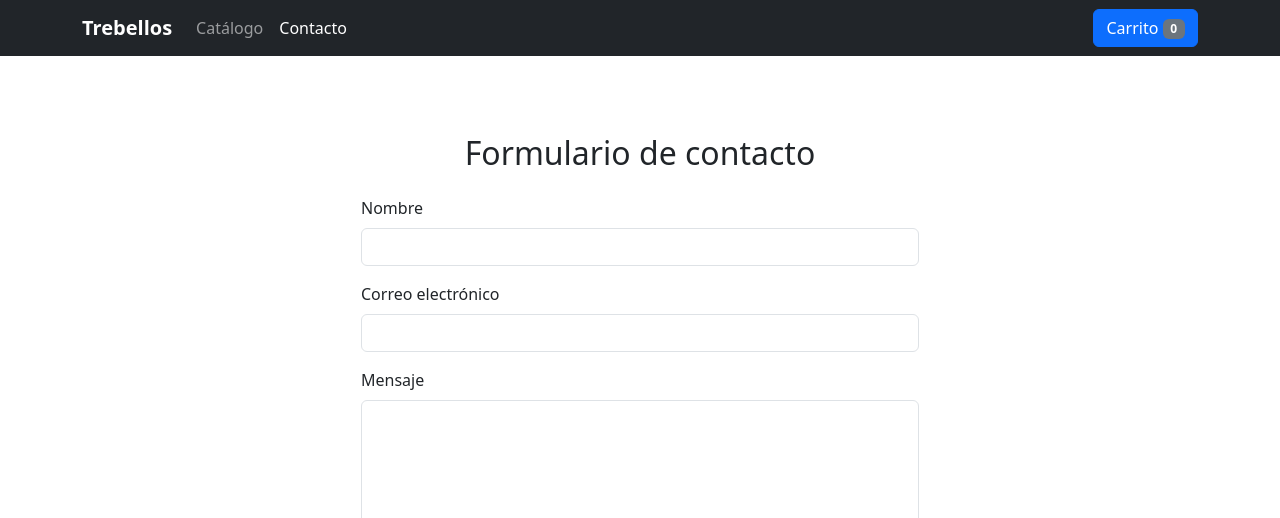
After one commit to josemanueloterok/tienda_trebellos, a PHP site: page /contacto.php in a window 1280 px wide. The commit adds this page. Shown: the top 518 px of the page. Run offline with PHP 8.4, Linux system fonts and the light colour scheme; data comes from the database, SQL or seed files in the repository.

Commit message:
Creada Pagina de contacto.php y enviar.php(para enviar el formulario a la BBDD). Ademas de pequeños cambios y enlazar todo.

```diff
--- a/checkout.php
+++ b/checkout.php
@@ -43,7 +43,7 @@ if ($productos != null) {
     <header>
         <div class="navbar navbar-expand-lg navbar-dark bg-dark">
             <div class="container">
-                <a href="#" class="navbar-brand">
+                <a href="index.php" class="navbar-brand">
                     <strong>Trebellos</strong>
                 </a>
                 <button class="navbar-toggler" type="button" data-bs-toggle="collapse" data-bs-target="#navbarHeader" aria-controls="navbarHeader" aria-expanded="false" aria-label="Toggle navigation">
@@ -52,10 +52,10 @@ if ($productos != null) {
                 <div class="collapse navbar-collapse" id="navbarHeader">
                     <ul class="navbar-nav me-auto mb-2 mb-lg-0">
                         <li class="nav-item">
-                            <a href="#" class="nav-link active">Catálogo</a>
+                            <a href="index.php" class="nav-link active">Catálogo</a>
                         </li>
                         <li class="nav-item">
-                            <a href="#" class="nav-link">Contacto</a>
+                            <a href="contacto.php" class="nav-link">Contacto</a>
                         </li>
                     </ul>
                     <a href="carrito.php" class="btn btn-primary">
--- a/completado.html
+++ b/completado.html
@@ -7,7 +7,7 @@
 </head>
 <body>
     <h2>
-        Pago completado, gracias por su confianza
+        Proceso completado, gracias por su confianza
     </h2>
 </body>
 </html>
--- /dev/null
+++ b/contacto.php
@@ -0,0 +1,118 @@
+<?php
+
+require 'config/config.php';
+require 'config/database.php';
+$db = new Database();
+$con = $db->conectar();
+
+$sql = $con->prepare("SELECT id, nombre, precio FROM productos WHERE activo=1");
+$sql->execute();
+$resultado = $sql->fetchAll(PDO::FETCH_ASSOC);
+
+?>
+
+<!DOCTYPE html>
+<html lang="es">
+
+<head>
+    <meta charset="UTF-8">
+    <meta name="viewport" content="width=device-width, initial-scale=1.0">
+    <title>Contacto - Trebellos</title>
+
+    <!-- Bootstrap -->
+    <link href="https://cdn.jsdelivr.net/npm/bootstrap@5.3.3/dist/css/bootstrap.min.css" rel="stylesheet" integrity="sha384-QWTKZyjpPEjISv5WaRU9OFeRpok6YctnYmDr5pNlyT2bRjXh0JMhjY6hW+ALEwIH" crossorigin="anonymous">
+    <link href="css/estilos.css" rel="stylesheet">
+    <!-- Leaflet CSS -->
+    <link rel="stylesheet" href="https://unpkg.com/leaflet/dist/leaflet.css" />
+    <style>
+        #map {
+            height: 400px;
+            width: 60%;
+            margin: 0 auto;
+        }
+    </style>
+</head>
+
+<body>
+    <!-- Barra de nav -->
+    <header>
+        <div class="navbar navbar-expand-lg navbar-dark bg-dark">
+            <div class="container">
+                <a href="index.php" class="navbar-brand">
+                    <strong>Trebellos</strong>
+                </a>
+                <button class="navbar-toggler" type="button" data-bs-toggle="collapse" data-bs-target="#navbarHeader" aria-controls="navbarHeader" aria-expanded="false" aria-label="Toggle navigation">
+                    <span class="navbar-toggler-icon"></span>
+                </button>
+                <div class="collapse navbar-collapse" id="navbarHeader">
+                    <ul class="navbar-nav me-auto mb-2 mb-lg-0">
+                        <li class="nav-item">
+                            <a href="index.php" class="nav-link">Catálogo</a>
+                        </li>
+                        <li class="nav-item">
+                            <a href="contacto.php" class="nav-link active">Contacto</a>
+                        </li>
+                    </ul>
+                    <a href="checkout.php" class="btn btn-primary">
+                        Carrito <span id="num_cart" class="badge bg-secondary"><?php echo $num_cart; ?></span>
+                    </a>
+                </div>
+            </div>
+        </div>
+    </header>
+    <!-- Contenido -->
+    <main>
+        <div class="container">
+            <h2 class="text-center mt-5 mb-4">Formulario de contacto</h2>
+            <div class="row justify-content-center">
+                <div class="col-md-6">
+                    <form action="enviar.php" method="post">
+                        <div class="mb-3">
+                            <label for="nombre" class="form-label">Nombre</label>
+                            <input type="text" class="form-control" id="nombre" name="nombre" required>
+                        </div>
+                        <div class="mb-3">
+                            <label for="correo" class="form-label">Correo electrónico</label>
+                            <input type="email" class="form-control" id="correo" name="correo" required>
+                        </div>
+                        <div class="mb-3">
+                            <label for="mensaje" class="form-label">Mensaje</label>
+                            <textarea class="form-control" id="mensaje" name="mensaje" rows="5" required></textarea>
+                        </div>
+                        <button type="submit" class="btn btn-primary">Enviar mensaje</button>
+                    </form>
+                </div>
+            </div>
+        </div>
+    </main>
+
+    <!-- Mapa con Leaflet -->
+    <div class="container">
+        <h2 class="text-center mt-5 mb-4">Ubicación</h2>
+        <div id="map"></div>
+    </div>
+
+    <!-- Leaflet JS -->
+    <script src="https://unpkg.com/leaflet/dist/leaflet.js"></script>
+    <script>
+        // Inicializar el mapa
+        var mymap = L.map('map').setView([40.4169, -3.7033], 15);
+
+        // Capa base de OpenStreetMap
+        L.tileLayer('https://{s}.tile.openstreetmap.org/{z}/{x}/{y}.png', {
+            maxZoom: 19,
+            attribution: '&copy; <a href="https://www.openstreetmap.org/copyright">OpenStreetMap</a> contributors'
+        }).addTo(mymap);
+
+        // Marcador en la ubicación deseada
+        var marker = L.marker([40.4169, -3.7033]).addTo(mymap)
+            .bindPopup('¡Estamos aquí!')
+            .openPopup();
+    </script>
+
+    <!-- Bootstrap -->
+    <script src="https://cdn.jsdelivr.net/npm/bootstrap@5.3.3/dist/js/bootstrap.bundle.min.js" integrity="sha384-YvpcrYf0tY3lHB60NNkmXc5s9fDVZLESaAA55NDzOxhy9GkcIdslK1eN7N6jIeHz" crossorigin="anonymous"></script>
+
+</body>
+
+</html>
--- a/pago.php
+++ b/pago.php
@@ -43,7 +43,7 @@ if ($productos != null) {
     <header>
         <div class="navbar navbar-expand-lg navbar-dark bg-dark">
             <div class="container">
-                <a href="#" class="navbar-brand">
+                <a href="index.php" class="navbar-brand">
                     <strong>Trebellos</strong>
                 </a>
                 <button class="navbar-toggler" type="button" data-bs-toggle="collapse" data-bs-target="#navbarHeader" aria-controls="navbarHeader" aria-expanded="false" aria-label="Toggle navigation">
@@ -52,10 +52,10 @@ if ($productos != null) {
                 <div class="collapse navbar-collapse" id="navbarHeader">
                     <ul class="navbar-nav me-auto mb-2 mb-lg-0">
                         <li class="nav-item">
-                            <a href="#" class="nav-link active">Catálogo</a>
+                            <a href="index.php" class="nav-link active">Catálogo</a>
                         </li>
                         <li class="nav-item">
-                            <a href="#" class="nav-link">Contacto</a>
+                            <a href="contacto.php" class="nav-link">Contacto</a>
                         </li>
                     </ul>
                     <a href="carrito.php" class="btn btn-primary">
```
Also changed, not shown: details.php (+5 -6 lines), enviar.php (added, +31 -0 lines), index.php (+5 -5 lines).
